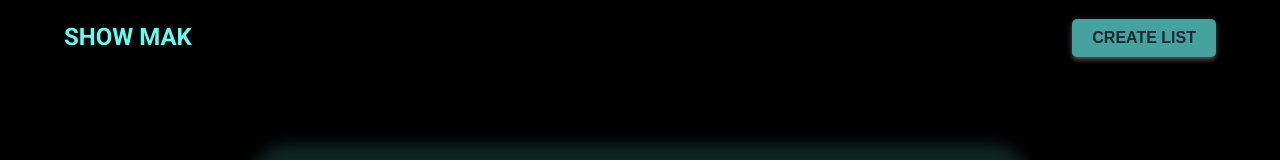
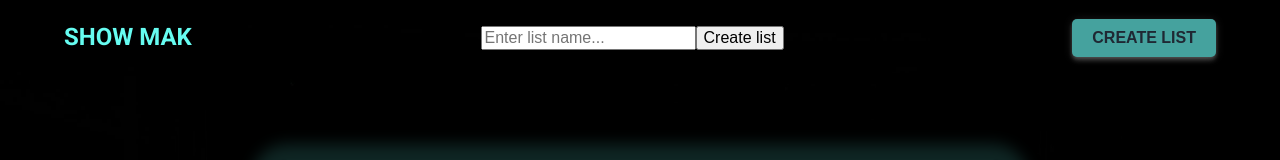
Before and after one commit to proj-four/project-four, a React (Create React App) app: page / in a window 1280 px wide. Both pictures are taken after typing "Sample" into the empty fields and a click on the button "CREATE LIST". Shown: the top 160 px of the page. Built offline with nearby package versions, Linux system fonts and the light colour scheme; no server answers; the database is empty.

Commit message:
feat added to be able to create new lists and save it to firebase

```diff
--- a/src/components/App.js
+++ b/src/components/App.js
@@ -25,7 +25,8 @@ function App() {
       // Loop through response from firebase to save it into the preferred data structure
       // Data structure: {list: [shows], list2: [shows2]}
       for (const list in data) {
-        const shows = Object.values(data[list]);
+        // If the list is falsy, there are no shows saved to the list, so return an empty array
+        const shows = list ? Object.values(data[list]) : [];
         savedShowsTemp[list] = shows;
       }
 
--- /dev/null
+++ b/src/components/CreateList.js
@@ -0,0 +1,47 @@
+import { useState } from "react";
+import firebase from "../firebase";
+
+const CreateList = () => {
+  const [listName, setListName] = useState("");
+
+  const handleSubmit = (e) => {
+    e.preventDefault();
+
+    // Create a reference to the firebase db
+    const dbRef = firebase.database().ref();
+
+    // Create a reference to the specific list created by the user
+    const listRef = dbRef.child(listName);
+
+    listRef.on("value", (response) => {
+      // Check if the list being created by the user already exists or not before creating a new one
+      const exists = response.val();
+
+      if (!exists && exists !== false) {
+        listRef.set(false);
+      } else {
+        console.log("This list already exists");
+      }
+    });
+
+    setListName("");
+  };
+
+  return (
+    <div>
+      <form onSubmit={handleSubmit}>
+        <input
+          type="text"
+          placeholder="Enter list name..."
+          value={listName}
+          onChange={(e) => setListName(e.target.value)}
+        />
+        <button type="submit" onClick={handleSubmit}>
+          Create list
+        </button>
+      </form>
+    </div>
+  );
+};
+
+export default CreateList;
--- a/src/components/Nav.js
+++ b/src/components/Nav.js
@@ -1,12 +1,21 @@
+import { useState } from "react";
 import styled from "styled-components";
 import Logo from "./Logo";
 import PrimaryBtn from "./Buttons";
+import CreateList from "./CreateList";
 
 const Nav = () => {
+  const [displayCreateList, setDisplayCreateList] = useState(false);
+
+  const handleClick = () => {
+    setDisplayCreateList(!displayCreateList);
+  };
+
   return (
     <NavWrapper>
       <Logo />
-      <PrimaryBtn>Create list</PrimaryBtn>
+      {displayCreateList && <CreateList />}
+      <PrimaryBtn onClick={handleClick}>Create list</PrimaryBtn>
     </NavWrapper>
   );
 };
```
